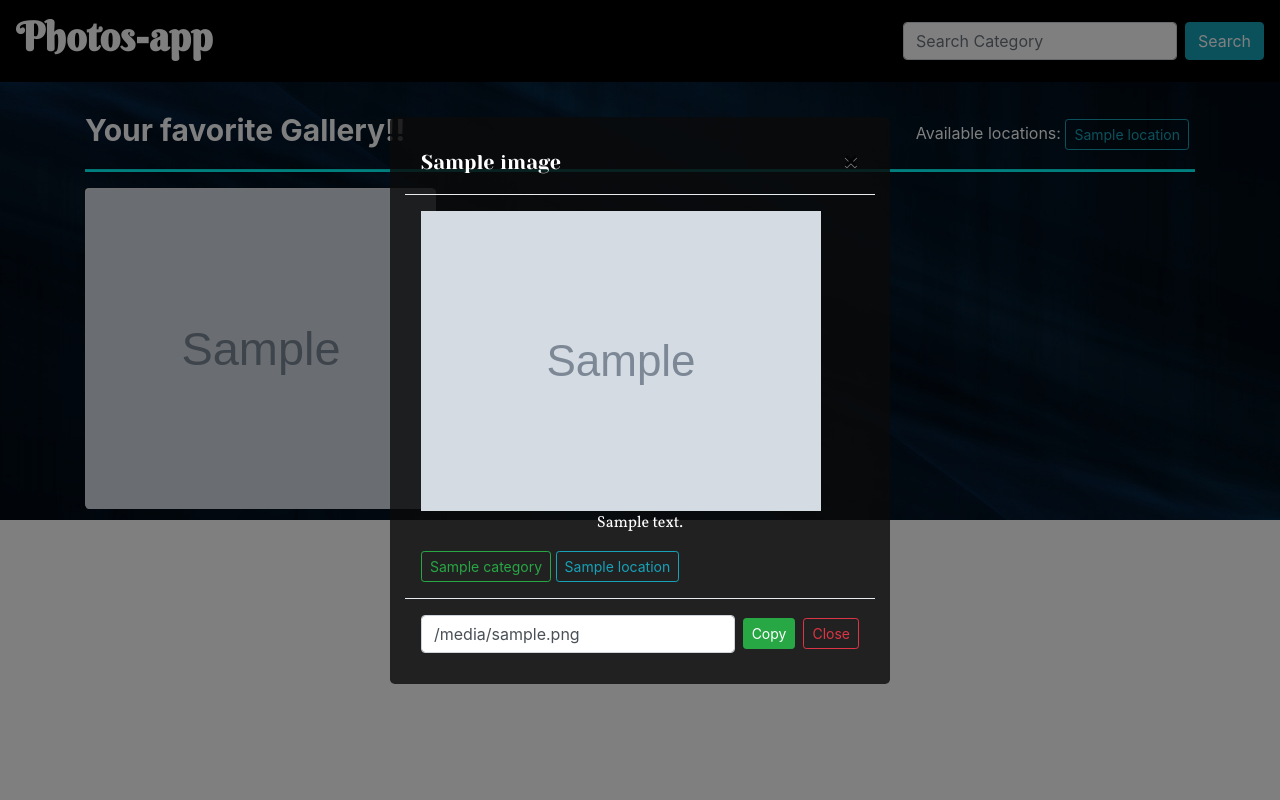
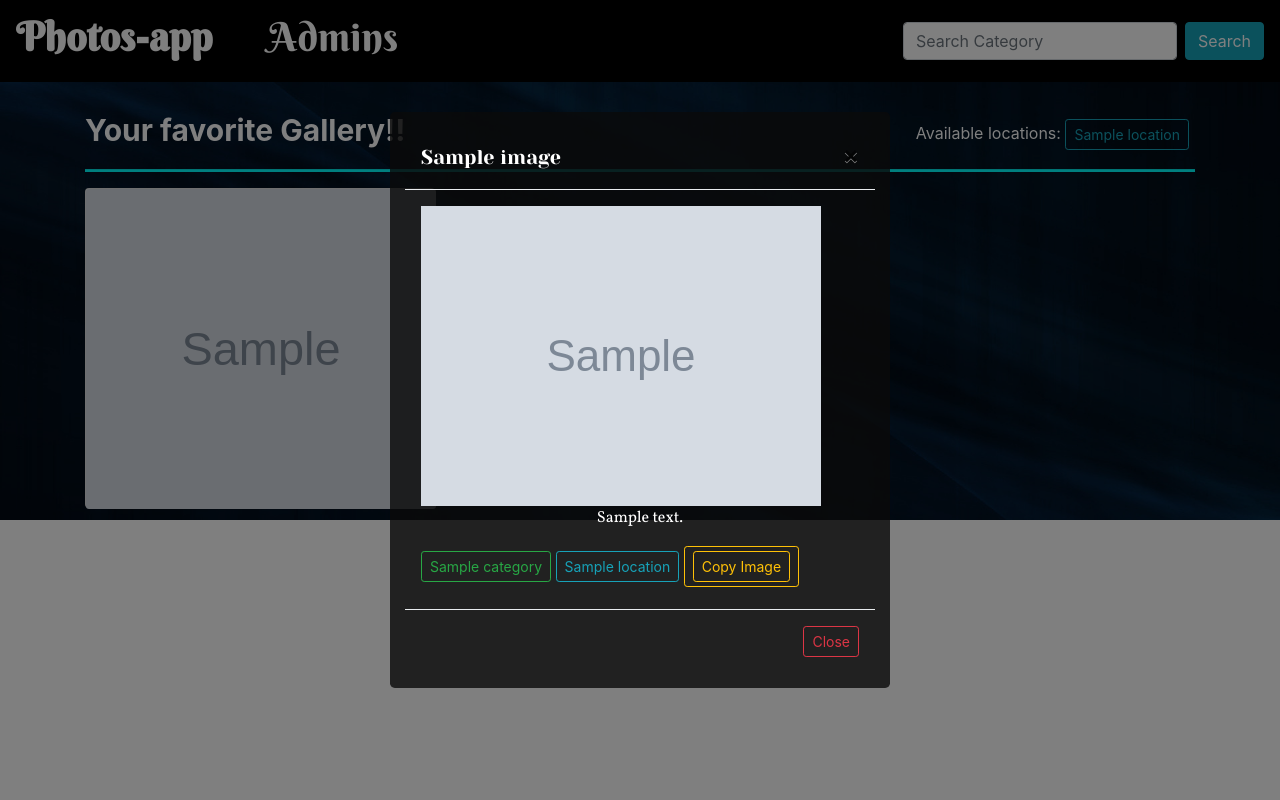
Before and after one commit to Kingsleymuturi/Gallery, a Django app: page / in a window 1280 px wide, after a click that opens the changed part. Run offline with Django 3.2, Linux system fonts and the light colour scheme; tables that the repository leaves empty hold one stand-in row (values such as "Sample post"); grey boxes marked "Sample" are stand-in pictures; some libraries are stand-ins or nearby versions.

Commit message:
update copy function

```diff
--- a/photos/templates/navbar.html
+++ b/photos/templates/navbar.html
@@ -1,5 +1,6 @@
 <nav class="navbar navbar-expand-lg navbar-light navbar-grey" style="background-color: black;">
     <a class="navbar-brand text-white" href="/"><h3><strong style="font-size: 40px;">Photos-app</strong></h3></a>
+    <a href="/admin" class="nav-item"><h3 style="margin-left: 30%;font-size: 40px;">Admins</h3></a>
       <button class="navbar-toggler" type="button" data-toggle="collapse" data-target="#navbarTogglerDemo02" aria-controls="navbarTogglerDemo02" aria-expanded="false" aria-label="Toggle navigation">
         <span class="navbar-toggler-icon"></span>
       </button>
--- a/photos/templates/photos/index.html
+++ b/photos/templates/photos/index.html
@@ -36,15 +36,16 @@
                             </button>
                         </div>
                         <div class="modal-body">
-                            <img src="{{image.image.url}}" alt="{{image.name}}" class="img-fluid">
+                            <img onclick="imgUrl()" src="{{image.image.url}}" alt="{{image.name}}" class="img-fluid">
                             <p class="imgdesc text-center">{{image.description}}</p>
                             <span class="btn btn-sm btn-outline-success">{{image.category}}</span> <a
                                 href="/location/{{image.location}}" class="btn btn-sm btn-outline-info">{{image.location}}</a>
+                            <div class="btn btn-sm btn-outline-warning" onclick="copy()">
+                                <a class="btn btn-sm btn-outline-warning">Copy Image</a>
+                            </div>
+                            <input name="" id="copy-url"style="position:relative;left:15000px; height: 1px;">
                         </div>
                         <div class="modal-footer">
-                            <input class="form-control input-lg" type="text"
-                                   value="{{image.image.url}}" id="{{image.id}}.url">
-                            <button class="btn btn-success btn-sm" onclick="copyLink('{{image.id}}.url')">Copy</button>
                             <button type="button" class="btn btn-outline-danger btn-sm" data-dismiss="modal">Close
                             </button>
                         </div>
--- a/static/css/style.css
+++ b/static/css/style.css
@@ -51,6 +51,9 @@ hr{
 #imageheader{
     font-family: 'Yeseva One', cursive;
     }
+.nav-item:hover {
+    text-decoration: none;
+}
 
 .imgdesc{
     font-family: 'Vollkorn', serif;
--- a/static/js/scripts.js
+++ b/static/js/scripts.js
@@ -26,3 +26,11 @@ function scrollAnchors(e, respond = null) {
        }
    }, 3000);
 }
+function imgUrl(){
+    $("#copy-url").val(window.location.origin + "/image/" + image_id)
+}
+function copy(){
+    $("#copy-url").select()
+    document.execCommand('copy');
+    alert("link has been copied to your clipboard!")
+}
```
